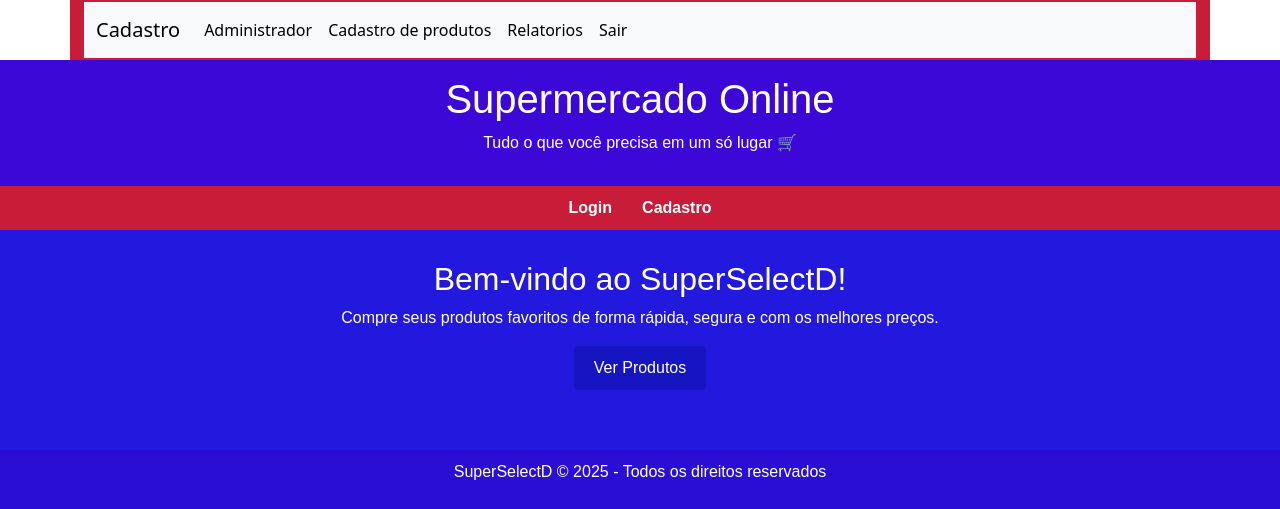
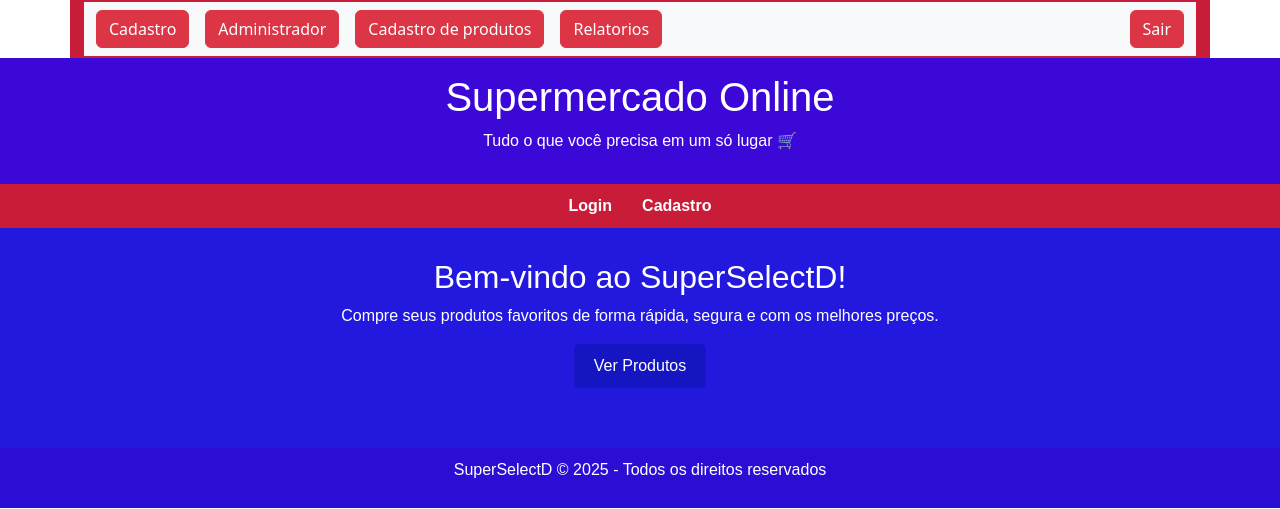
Before and after one commit to Douglas2022/Projeto-youth-, a Flask app: page / in a window 1280 px wide. Shown: the top 509 px of the page. Run offline with Flask 3, Linux system fonts and the light colour scheme.

Commit message:
Atualizando e colocando o botão

```diff
--- a/Projeto-final---Python/Templates/index.html
+++ b/Projeto-final---Python/Templates/index.html
@@ -2,23 +2,30 @@
 <div class="container" style="background-color: #c91c39; color: #000; border: 2px solid #c91c39;">
   <nav class="navbar navbar-expand-lg bg-body-tertiary">
     <div class="container-fluid">
-      <a class="navbar-brand" href="{{ url_for('cadastro') }}">Cadastro</a>
+      <a class="btn btn-danger me-3" href="{{ url_for('cadastro') }}">Cadastro</a>
       <button class="navbar-toggler" type="button" data-bs-toggle="collapse" data-bs-target="#navbarNavAltMarkup"
         aria-controls="navbarNavAltMarkup" aria-expanded="false" aria-label="Toggle navigation">
         <span class="navbar-toggler-icon"></span>
       </button>
       <div class="collapse navbar-collapse" id="navbarNavAltMarkup">
+        <!-- Links à esquerda -->
         <div class="navbar-nav">
-          <a class="nav-link active" aria-current="page" href="administrador">Administrador</a>
-          <a class="nav-link active" aria-current="page" href="{{ url_for('cadastraProdutos') }}">
-            Cadastro de produtos
-          </a>
-          <a class="nav-link active" aria-current="page" href="{{url_for('relatorios')}}">Relatorios</a>
-          <a class="nav-link active" aria-current="page"href="{{url_for('logout')}}">Sair</a>
+          <a class="btn btn-danger me-3" href="administrador">Administrador</a>
+          <a class="btn btn-danger me-3" href="{{ url_for('cadastraProdutos') }}">Cadastro de produtos</a>
+          <a class="btn btn-danger me-3" href="{{ url_for('relatorios') }}">Relatorios</a>
+        </div>
+
+
+        <div class="navbar-nav ms-auto">
+          <a class="btn btn-danger" href="{{ url_for('logout') }}">Sair</a>
         </div>
       </div>
+
+
     </div>
-  </nav>
+</div>
+</div>
+</nav>
 </div>
 
 <div style="
```
